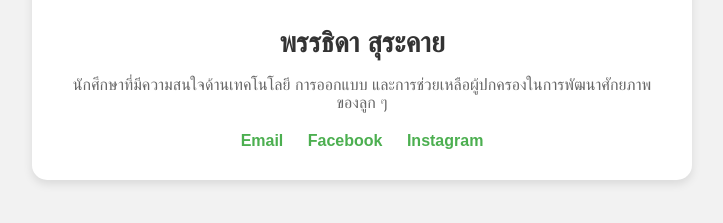
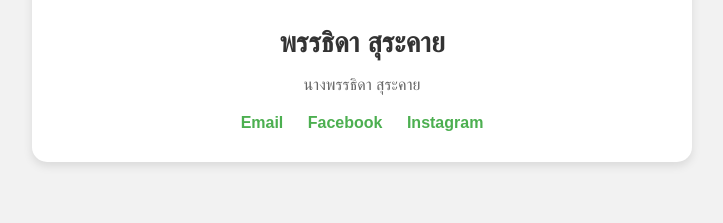
Before and after one commit to Panthidaaa/Panthidaaa.github.io, a plain HTML site: page index.html in a window 1280 px wide. Shown: the part 109-332 px from the top of the page, without its empty margins (278-1001 px from the left). Drawn offline with Linux system fonts and the light colour scheme.

Commit message:
Update index.html

```diff
--- a/index.html
+++ b/index.html
@@ -52,7 +52,7 @@
   <div class="profile-container">
     <img src="your-photo.jpg" alt="รูปโปรไฟล์" class="profile-pic" />
     <h1>พรรธิดา สุระคาย</h1>
-    <p class="bio">นักศึกษาที่มีความสนใจด้านเทคโนโลยี การออกแบบ และการช่วยเหลือผู้ปกครองในการพัฒนาศักยภาพของลูก ๆ</p>
+    <p class="bio">นางพรรธิดา สุระคาย</p>
     <div class="contact">
       <a href="mailto:youremail@example.com">Email</a>
       <a href="https://www.facebook.com/yourprofile" target="_blank">Facebook</a>
```
